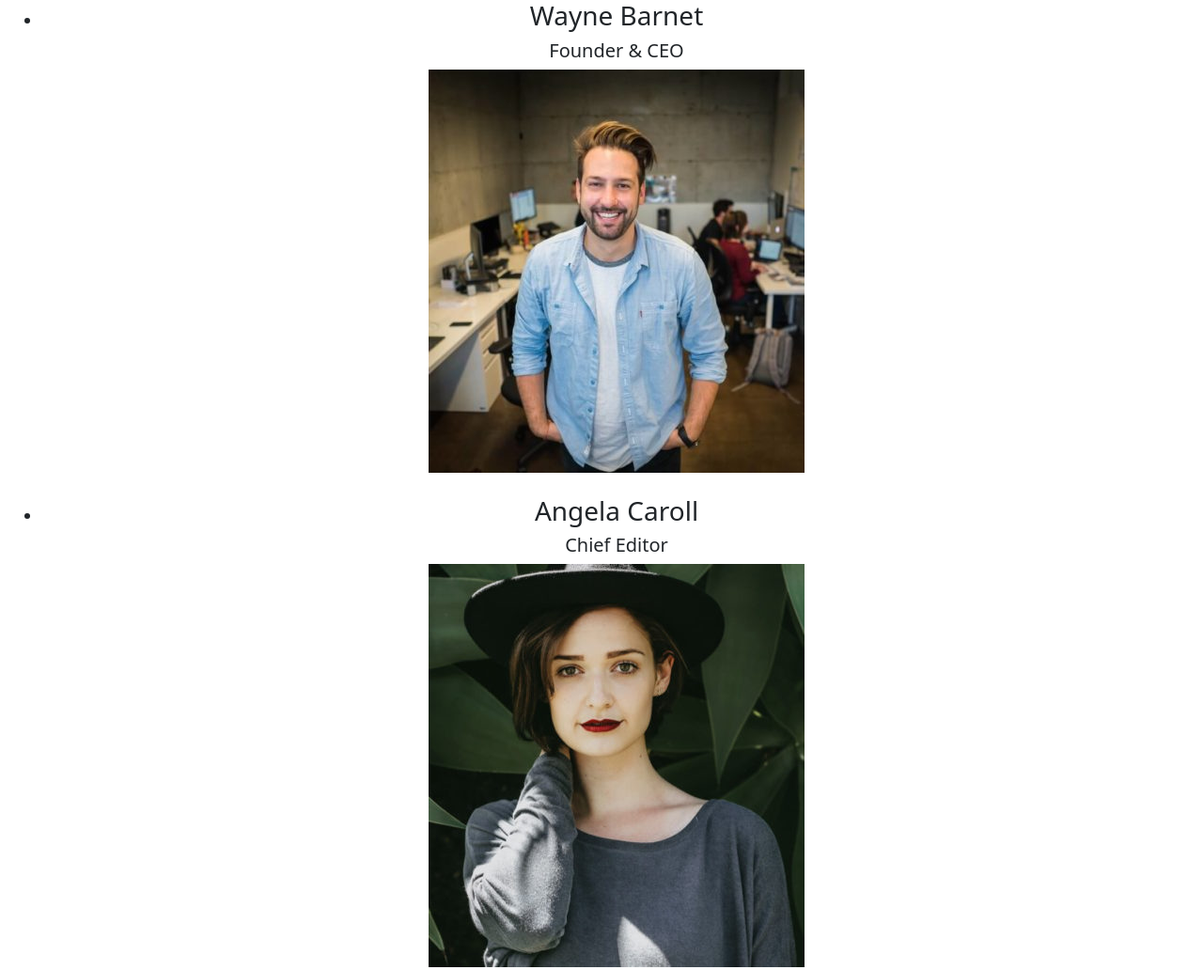
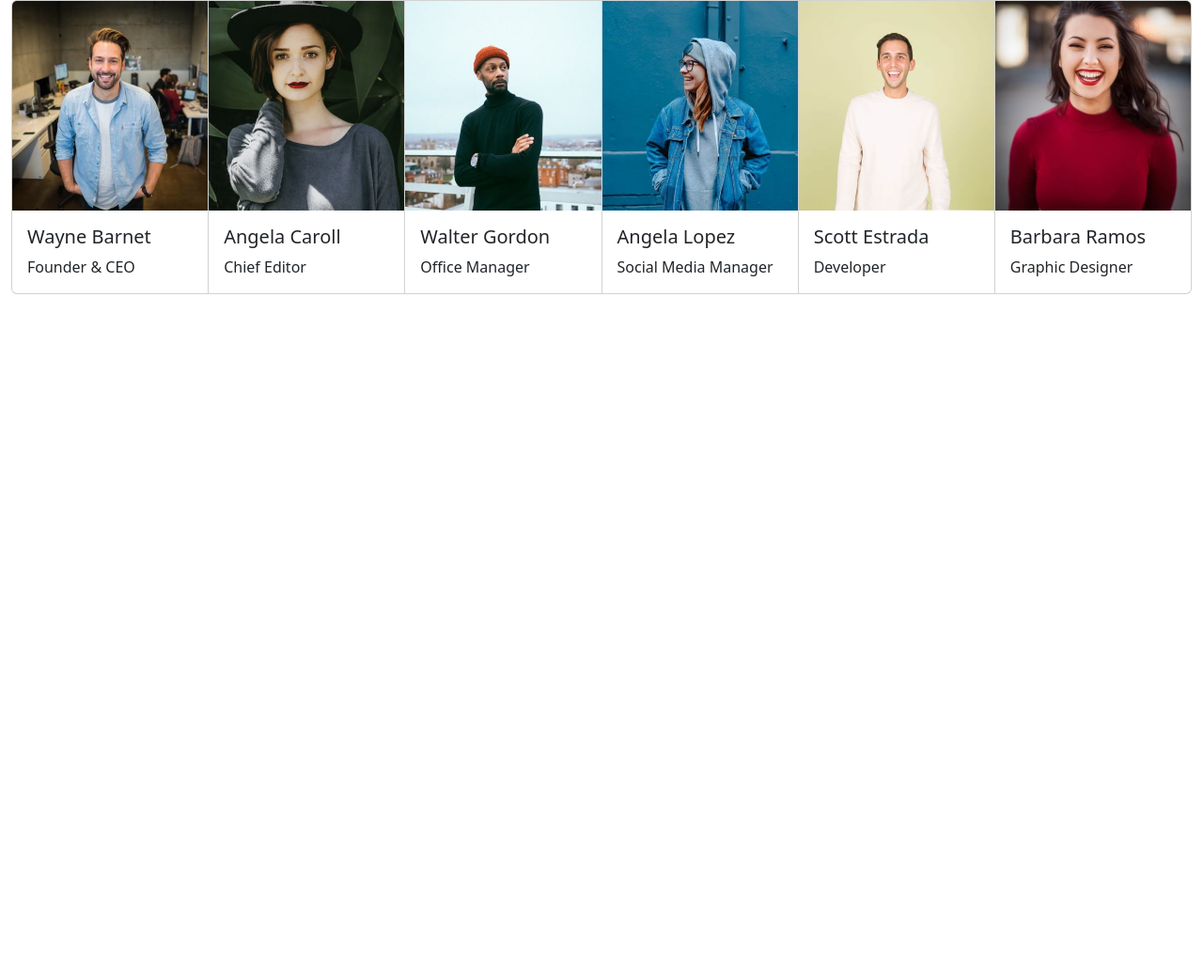
Before and after one commit to MatteoGiunta97/js-our-team, a plain HTML site: page index.html in a window 1280 px wide. Shown: the top 1032 px of the page at 94% size. After the commit the page ends 800 px from the top, so only its background shows below. Drawn offline with nearby package versions, Linux system fonts and the light colour scheme.

Commit message:
feat: add bootstrap cards

```diff
--- a/index.html
+++ b/index.html
@@ -11,15 +11,15 @@
 </head>
 <body>
 
-    <div class="container-fluid text-center">
-        <div>
-            <ul class="ms-cards">
-                <!-- <li class="mb-4">
-                    <h3>[nome]</h3>
-                    <h5>[ruolo]</h5>
-                    <img src="img/[foto]"></img>
-                </li> -->
-            </ul>
+    <div class="container-fluid">
+        <div class="card-group ms-cards">
+            <!-- <div class="card">
+                    <img src="img/[foto]" class="card-img-top">
+                    <div class="card-body">
+                    <h5 class="card-title">[nome]</h5>
+                    <p class="card-text">[ruolo]</p>
+                </div>
+            </div> -->
         </div>
     </div>
 
--- a/js/script.js
+++ b/js/script.js
@@ -62,15 +62,18 @@ const cards = document.querySelector('.ms-cards');
 // ciclo gli elementi dell'array e gli stampo su console
 for(let i = 0; i < team.length; i++) {
     const thisPerson = team[i];
+
     console.log(`${thisPerson.name} ${thisPerson.role} ${thisPerson.image}`);
 
     // creo il template per ogni oggetto/card
     const newCard = `
-        <li class="mb-4">
-            <h3>${thisPerson.name}</h3>
-            <h5>${thisPerson.role}</h5>
-            <img src="img/${thisPerson.image}"></img>
-        </li>
+    <div class="card">
+            <img src="img/${thisPerson.image}" class="card-img-top">
+            <div class="card-body">
+            <h5 class="card-title">${thisPerson.name}</h5>
+            <p class="card-text">${thisPerson.role}</p>
+        </div>
+    </div>
     `;
 
     // inserisco gli elementi dell'array nel DOM tramite template
```
